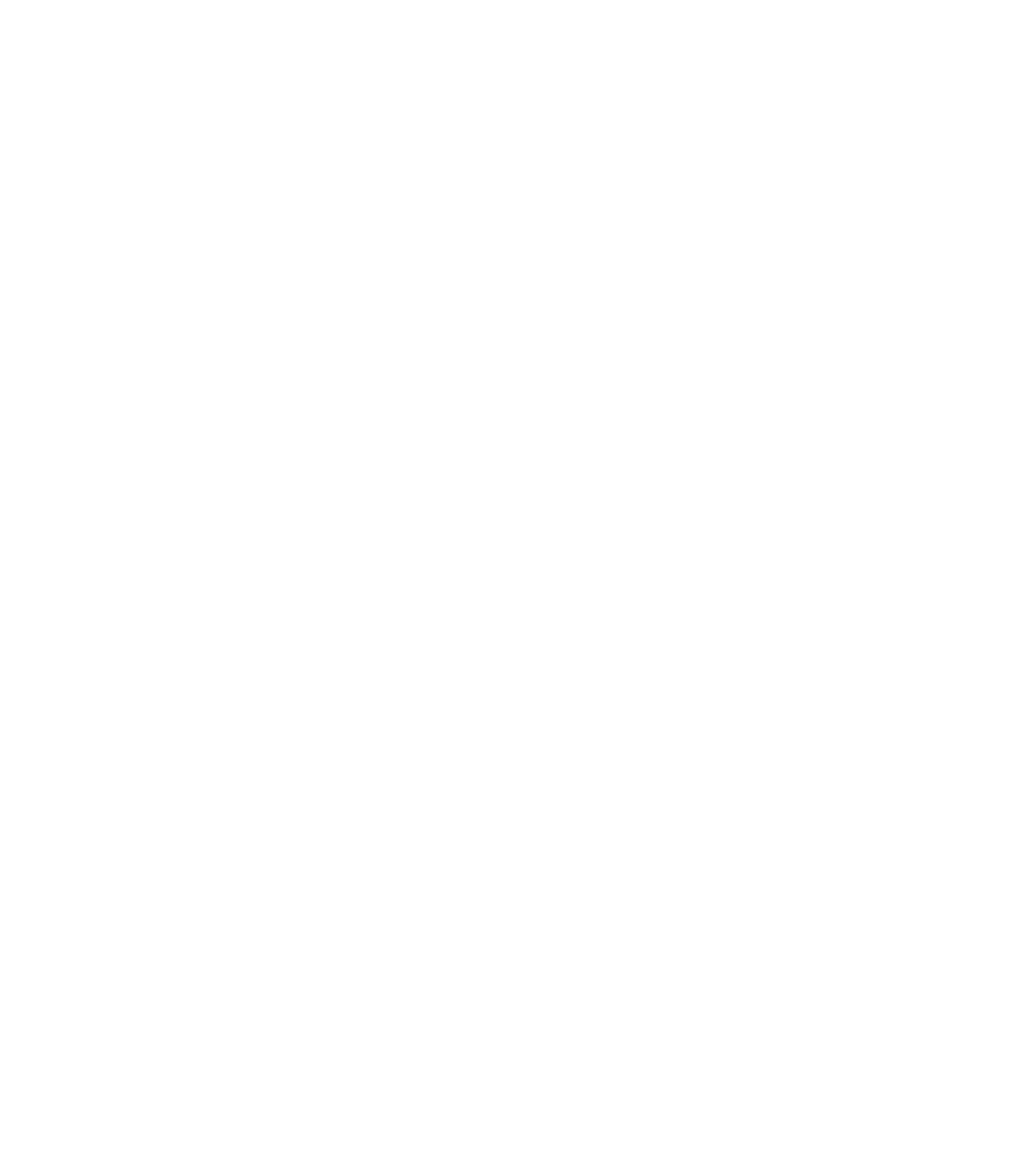
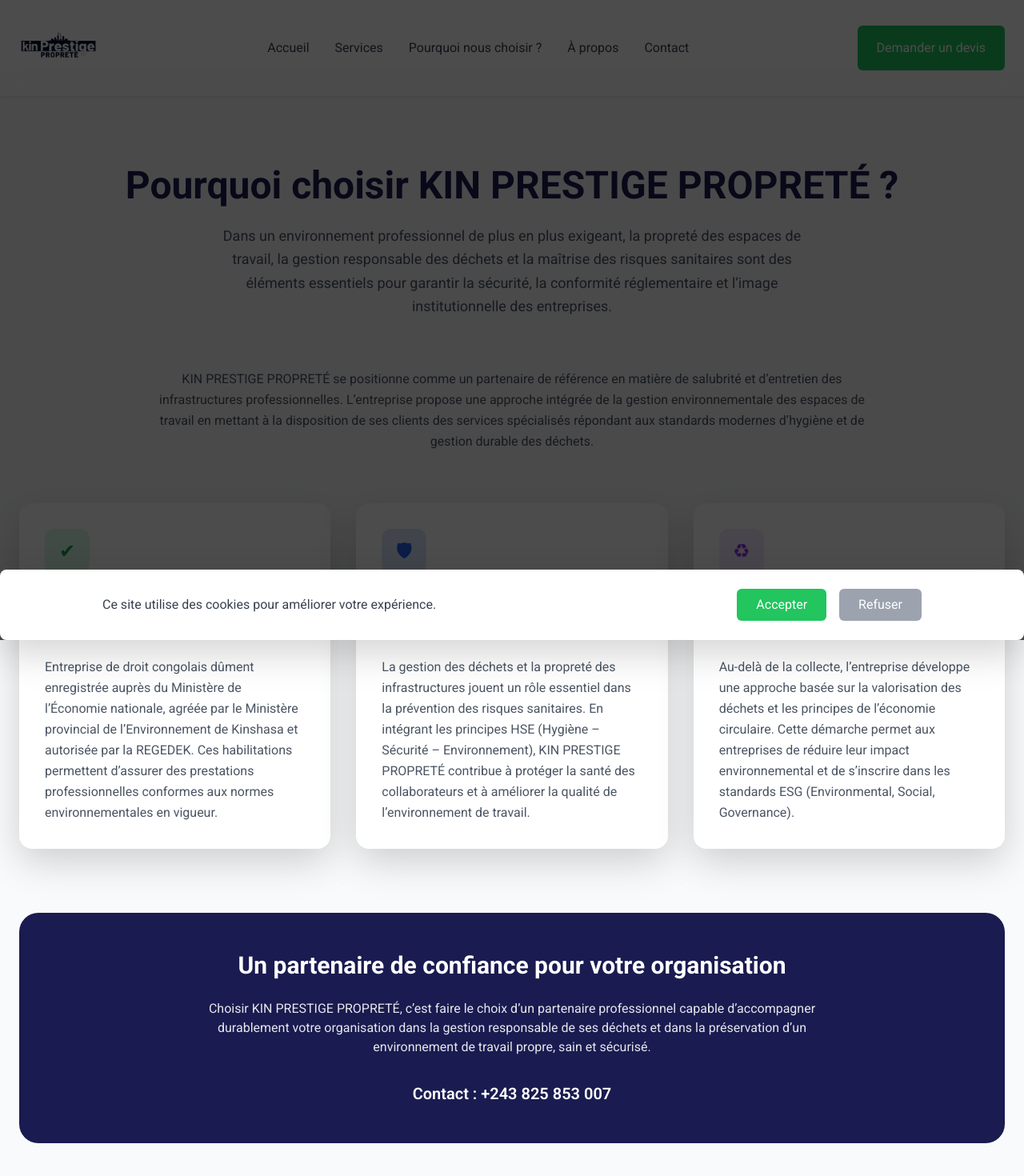
Before and after one commit to Michee-kolony/kinprestige, an Angular app: page /kinprestige/pourquoi-choisir-kinprestige in a window 1280 px wide. Before the commit this address led to /. Shown: the top 1470 px of the page at 80% size. Before the commit the page ends 800 px from the top, so only its background shows below. Built offline with nearby package versions, Linux system fonts and the light colour scheme.

Commit message:
ajout page pourquoi nous choisir

```diff
--- a/src/app/app-routing.module.ts
+++ b/src/app/app-routing.module.ts
@@ -4,6 +4,7 @@
 import { HomeComponent } from './client/home/home.component';
 import { ServicesComponent } from './client/services/services.component';
 import { ContactComponent } from './client/contact/contact.component';
+import {RaisonComponent} from './client/raison/raison.component';
 
 const routes: Routes = [
   {path: "", redirectTo:"/kinprestige", pathMatch:"full"},
@@ -12,7 +13,8 @@
       {path: '', redirectTo:"home", pathMatch:"full"},
       {path:'home', component: HomeComponent},
       {path:'services', component : ServicesComponent},
-      {path:'contact', component: ContactComponent}
+      {path:'contact', component: ContactComponent},
+      {path:'pourquoi-choisir-kinprestige', component: RaisonComponent}
     ]
    }
 ];
--- a/src/app/app.module.ts
+++ b/src/app/app.module.ts
@@ -10,6 +10,7 @@
 import { ServicesComponent } from './client/services/services.component';
 import { FooterComponent } from './client/footer/footer.component';
 import { ContactComponent } from './client/contact/contact.component';
+import { RaisonComponent } from './client/raison/raison.component';
 
 @NgModule({
   declarations: [
@@ -20,7 +21,8 @@
     NavbarComponent,
     ServicesComponent,
     FooterComponent,
-    ContactComponent
+    ContactComponent,
+    RaisonComponent
   ],
   imports: [
     BrowserModule,
--- a/src/app/client/home/home.component.html
+++ b/src/app/client/home/home.component.html
@@ -480,10 +480,10 @@
           <iframe
           class="w-full h-full object-cover"
           src="https://www.google.com/maps/embed?pb=!1m18!1m12!1m3!1d3978.479456369102!2d15.517783574989128!3d-4.320646646471664!2m3!1f0!2f0!3f0!3m2!1i1024!2i768!4f13.1!3m3!1m2!1s0x1a6a4f0047c22ad9%3A0x2bd4c98117ffb193!2sKinkole%20Prestige!5e0!3m2!1sfr!2scd!4v1773055261193!5m2!1sfr!2scd"
-            style="border:0;"
-             allowfullscreen=""
-              loading="lazy"
-               referrerpolicy="no-referrer-when-downgrade">
+          style="border:0;"
+          allowfullscreen=""
+          loading="lazy"
+          referrerpolicy="no-referrer-when-downgrade">
               </iframe>
         </div>
 
@@ -637,9 +637,6 @@
       <button class="bg-green-500  text-white font-semibold py-3 px-8 rounded-md transition-colors duration-300 shadow-lg hover:shadow-xl">
         Partager votre expérience
       </button>
-      <p class="text-sm text-gray-500 mt-3">
-        Rejoignez nos partenaires satisfaits
-      </p>
     </div>
   </div>
 </section>
--- a/src/app/client/navbar/navbar.component.html
+++ b/src/app/client/navbar/navbar.component.html
@@ -23,6 +23,11 @@
           Services
           <span class="absolute bottom-0 left-0 w-0 h-0.5 bg-blue-600 transition-all duration-300 group-hover:w-full"></span>
         </a>
+        <a routerLink="/kinprestige/pourquoi-choisir-kinprestige"
+        class="relative text-gray-700 hover:text-blue-600 transition-colors duration-200 group">
+        Pourquoi nous choisir ?
+       <span class="absolute bottom-0 left-0 w-0 h-0.5 bg-blue-600 transition-all duration-300 group-hover:w-full"></span>
+     </a>
         <a href="#"
            class="relative text-gray-700 hover:text-blue-600 transition-colors duration-200 group">
           À propos
@@ -64,6 +69,9 @@
         <a routerLink="/kinprestige/services"
            class="block text-gray-700 hover:text-blue-600 transition-colors duration-200 transform hover:translate-x-2"
            (click)="closeMenu()">Services</a>
+           <a routerLink="/kinprestige/pourquoi-choisir-kinprestige"
+           class="block text-gray-700 hover:text-blue-600 transition-colors duration-200 transform hover:translate-x-2"
+           (click)="closeMenu()">Pourquoi nous choisir ?</a>
         <a href="#"
            class="block text-gray-700 hover:text-blue-600 transition-colors duration-200 transform hover:translate-x-2"
            (click)="closeMenu()">À propos</a>
--- /dev/null
+++ b/src/app/client/raison/raison.component.html
@@ -0,0 +1,97 @@
+<section class="bg-gray-50 py-32 pb-[30%] lg:pb-[20%]">
+    <div class="max-w-7xl mx-auto px-6">
+
+      <!-- TITRE -->
+      <div class="text-center mb-16">
+        <h1 class="text-4xl md:text-5xl font-bold text-[#1a1b50] mb-6">
+          Pourquoi choisir KIN PRESTIGE PROPRETÉ ?
+        </h1>
+        <p class="text-gray-600 max-w-3xl mx-auto text-lg leading-relaxed">
+          Dans un environnement professionnel de plus en plus exigeant, la propreté des espaces de travail,
+          la gestion responsable des déchets et la maîtrise des risques sanitaires sont des éléments essentiels
+          pour garantir la sécurité, la conformité réglementaire et l’image institutionnelle des entreprises.
+        </p>
+      </div>
+
+      <!-- INTRO -->
+      <div class="max-w-4xl mx-auto text-center mb-16">
+        <p class="text-gray-600 leading-relaxed">
+          KIN PRESTIGE PROPRETÉ se positionne comme un partenaire de référence en matière de salubrité
+          et d’entretien des infrastructures professionnelles. L’entreprise propose une approche intégrée
+          de la gestion environnementale des espaces de travail en mettant à la disposition de ses clients
+          des services spécialisés répondant aux standards modernes d’hygiène et de gestion durable des déchets.
+        </p>
+      </div>
+
+      <!-- LES 3 RAISONS -->
+      <div class="grid md:grid-cols-2 lg:grid-cols-3 gap-8">
+
+        <!-- RAISON 1 -->
+        <div class="bg-white p-8 rounded-2xl shadow-lg hover:shadow-xl transition">
+          <div class="w-14 h-14 flex items-center justify-center rounded-xl bg-green-100 text-green-600 text-2xl mb-6">
+            ✔
+          </div>
+          <h3 class="text-xl font-semibold text-[#1a1b50] mb-4">
+            Conformité réglementaire et sécurité environnementale
+          </h3>
+          <p class="text-gray-600 leading-relaxed">
+            Entreprise de droit congolais dûment enregistrée auprès du Ministère de l’Économie nationale,
+            agréée par le Ministère provincial de l’Environnement de Kinshasa et autorisée par la REGEDEK.
+            Ces habilitations permettent d’assurer des prestations professionnelles conformes aux normes
+            environnementales en vigueur.
+          </p>
+        </div>
+
+        <!-- RAISON 2 -->
+        <div class="bg-white p-8 rounded-2xl shadow-lg hover:shadow-xl transition">
+          <div class="w-14 h-14 flex items-center justify-center rounded-xl bg-blue-100 text-blue-600 text-2xl mb-6">
+            🛡
+          </div>
+          <h3 class="text-xl font-semibold text-[#1a1b50] mb-4">
+            Garantir un environnement de travail sain
+          </h3>
+          <p class="text-gray-600 leading-relaxed">
+            La gestion des déchets et la propreté des infrastructures jouent un rôle essentiel dans
+            la prévention des risques sanitaires. En intégrant les principes HSE
+            (Hygiène – Sécurité – Environnement), KIN PRESTIGE PROPRETÉ contribue à protéger la santé
+            des collaborateurs et à améliorer la qualité de l’environnement de travail.
+          </p>
+        </div>
+
+        <!-- RAISON 3 -->
+        <div class="bg-white p-8 rounded-2xl shadow-lg hover:shadow-xl transition">
+          <div class="w-14 h-14 flex items-center justify-center rounded-xl bg-purple-100 text-purple-600 text-2xl mb-6">
+            ♻
+          </div>
+          <h3 class="text-xl font-semibold text-[#1a1b50] mb-4">
+            Gestion durable et responsable des déchets
+          </h3>
+          <p class="text-gray-600 leading-relaxed">
+            Au-delà de la collecte, l’entreprise développe une approche basée sur la valorisation
+            des déchets et les principes de l’économie circulaire. Cette démarche permet aux entreprises
+            de réduire leur impact environnemental et de s’inscrire dans les standards ESG
+            (Environmental, Social, Governance).
+          </p>
+        </div>
+
+      </div>
+
+      <!-- CONCLUSION -->
+      <div class="mt-20 bg-[#1a1b50] text-white rounded-3xl p-12 text-center">
+        <h2 class="text-3xl font-bold mb-6">
+          Un partenaire de confiance pour votre organisation
+        </h2>
+        <p class="max-w-3xl mx-auto mb-8 text-gray-200">
+          Choisir KIN PRESTIGE PROPRETÉ, c’est faire le choix d’un partenaire professionnel
+          capable d’accompagner durablement votre organisation dans la gestion responsable
+          de ses déchets et dans la préservation d’un environnement de travail propre,
+          sain et sécurisé.
+        </p>
+
+        <div class="text-xl font-semibold">
+           Contact : +243 825 853 007
+        </div>
+      </div>
+
+    </div>
+  </section>
```
Also changed, not shown: src/app/client/raison/raison.component.ts (added, +10 -0 lines), src/app/client/raison/raison.component.css (added), 1 other file (tests, documents, lock files or other folders).
